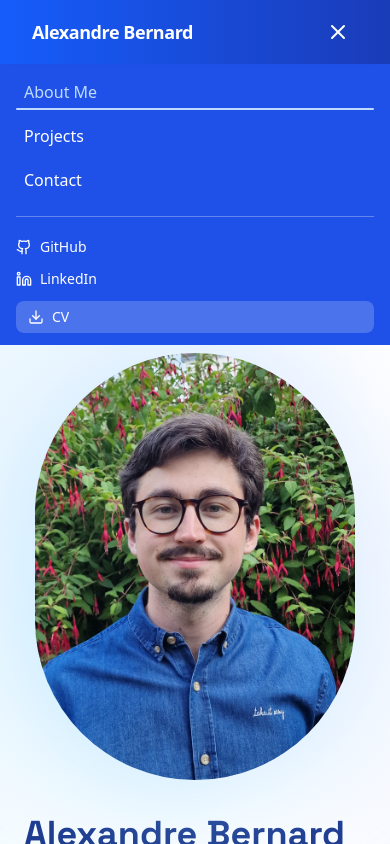
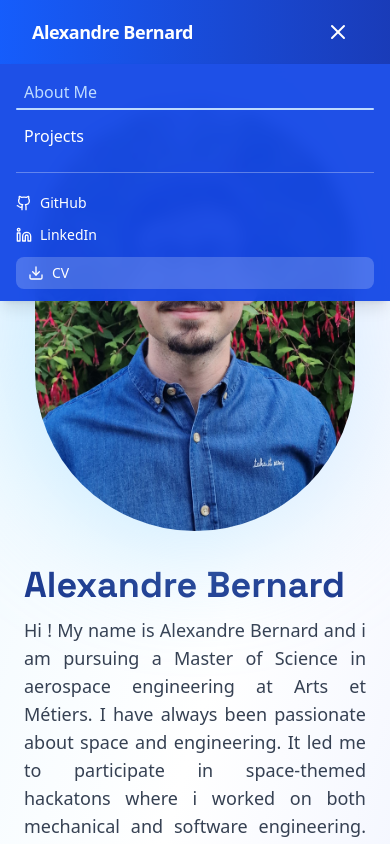
Before and after one commit to alexandreb49/portfolio, a Next.js app: page / in a window 390 px wide. Both pictures are taken after a click on the button "Open menu". Shown: the top 844 px of the page. Built offline with nearby package versions, Linux system fonts and the light colour scheme.

Commit message:
fixing layout

```diff
--- a/src/app/components/navbar.tsx
+++ b/src/app/components/navbar.tsx
@@ -1,3 +1,4 @@
+
 'use client'
 
 import React from 'react'
@@ -41,7 +42,7 @@ export default function Navbar() {
   const [open, setOpen] = React.useState(false)
 
   return (
-    <header>
+    <header className="relative">
       <nav className="w-full h-16 bg-gradient-to-r from-blue-600 to-blue-800 shadow-lg flex items-center justify-between px-8">
         <Link href="/" className="text-lg sm:text-xl font-bold tracking-tight text-white hover:text-blue-100">
            Alexandre Bernard
@@ -53,9 +54,8 @@ export default function Navbar() {
 
           <span className="h-6 w-px bg-white/30 mx-1" />
 
-          < SocialsLink text="Linkedin" link="https://www.linkedin.com/in/alexandre-bernard-chaillou/" imageLink={< Linkedin className='h-4 w-4'/>} type='dark'/>
-          < SocialsLink text="Github" link="https://github.com/alexandreb49" imageLink={< Github className='h-4 w-4'/>}  type='dark'/>
-
+          <SocialsLink text="Linkedin" link="https://www.linkedin.com/in/alexandre-bernard-chaillou/" imageLink={<Linkedin className='h-4 w-4'/>} type='dark'/>
+          <SocialsLink text="Github" link="https://github.com/alexandreb49" imageLink={<Github className='h-4 w-4'/>}  type='dark'/>
 
           <a
             href="/documents/CV_EN_ALEXANDRE_BERNARD.pdf"
@@ -75,15 +75,12 @@ export default function Navbar() {
         </button>
       </nav>
 
-      <div
-        className={`md:hidden origin-top transition-all ${
-          open ? 'scale-y-100 opacity-100' : 'scale-y-0 opacity-0 pointer-events-none'
-        } bg-blue-700/95 backdrop-blur`}
-      >
+      {/* Mobile menu - only renders when open */}
+      {open && (
+        <div className="md:hidden absolute top-full left-0 right-0 bg-blue-700/95 backdrop-blur shadow-lg z-50">
           <div className="px-4 py-3 flex flex-col gap-3">
             <NavLink href="/" onClick={() => setOpen(false)}>About Me</NavLink>
             <NavLink href="/projects" onClick={() => setOpen(false)}>Projects</NavLink>
-          <NavLink href="/contact" onClick={() => setOpen(false)}>Contact</NavLink>
 
             <div className="h-px bg-white/30 my-2" />
 
@@ -114,6 +111,7 @@ export default function Navbar() {
             </a>
           </div>
         </div>
+      )}
     </header>
   )
 }
--- a/src/app/page.tsx
+++ b/src/app/page.tsx
@@ -15,7 +15,7 @@ export default function HomePage() {
   return (
     <main className="min-h-screen w-full text-black bg-white scroll-smooth">
       <section className="relative overflow-hidden">
-        <div className="absolute inset-0 bg-gradient-to-br from-sky-50 via-white to-indigo-50" />
+        <div className="absolute inset-0  bg-gradient-to-br from-sky-50 via-white to-indigo-50" />
         <div className="relative max-w-6xl mx-auto px-6 pt-2 pb-6 md:pt-10 md:pb-8">
           <div className="grid grid-cols-1 md:grid-cols-5 gap-8 md:gap-10 items-center">
             <div className="md:col-span-2 flex justify-center md:justify-start">
@@ -27,7 +27,7 @@ export default function HomePage() {
                   width={320}
                   height={320}
                   priority
-                  className="relative rounded-full object-cover"
+                  className="relative rounded-full object-cover mt-8 md:mt-0"
                 />
               </div>
             </div>
@@ -112,11 +112,9 @@ export default function HomePage() {
       <Professional/>
       <Extracurricular/>
       <Skills/>
-
-
-      <section id="projects" className="bg-slate-50">
+      <section id="projects" className="bg-</section>slate-50">
         <div className="max-w-6xl mx-auto px-6 py-12 md:py-16">
-           <MyProjects />
+            <MyProjects />
         </div>
       </section>
     </main>
```
Lines whose indentation alone changed are shown as unchanged.
